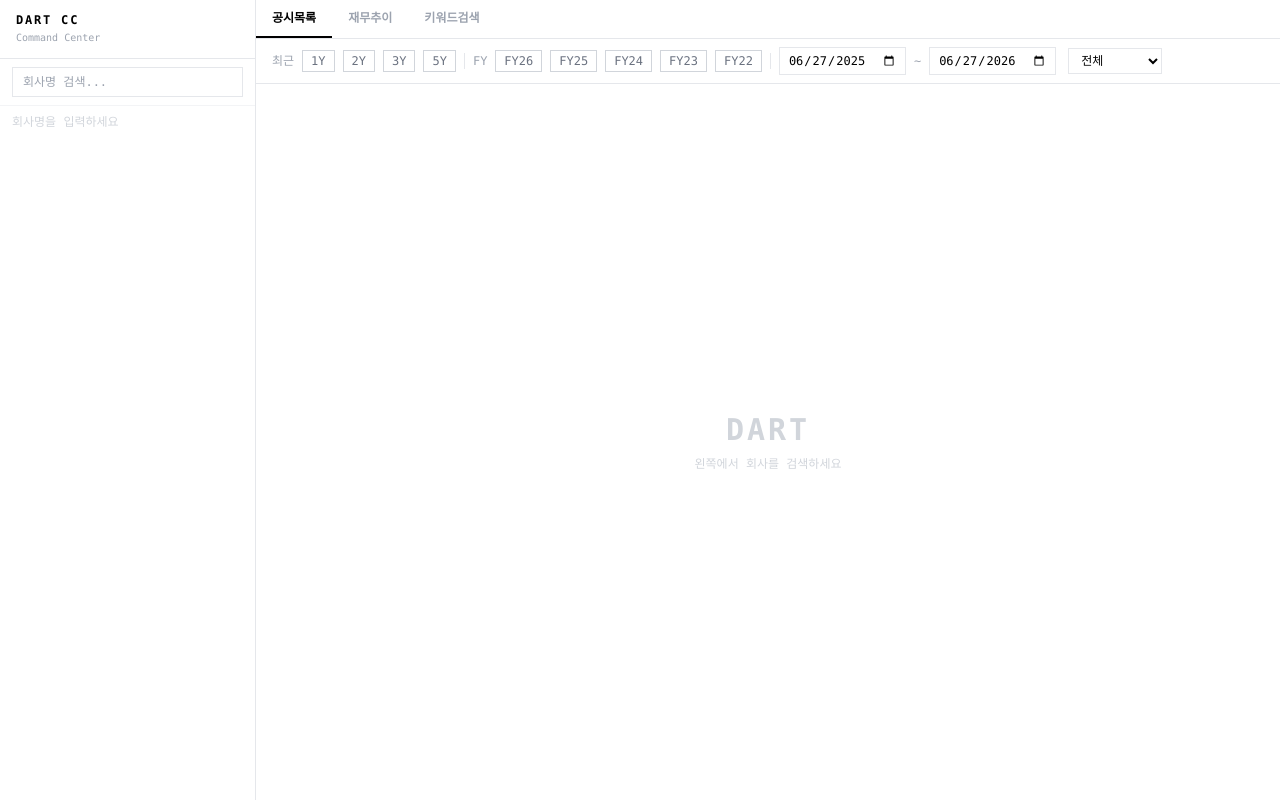
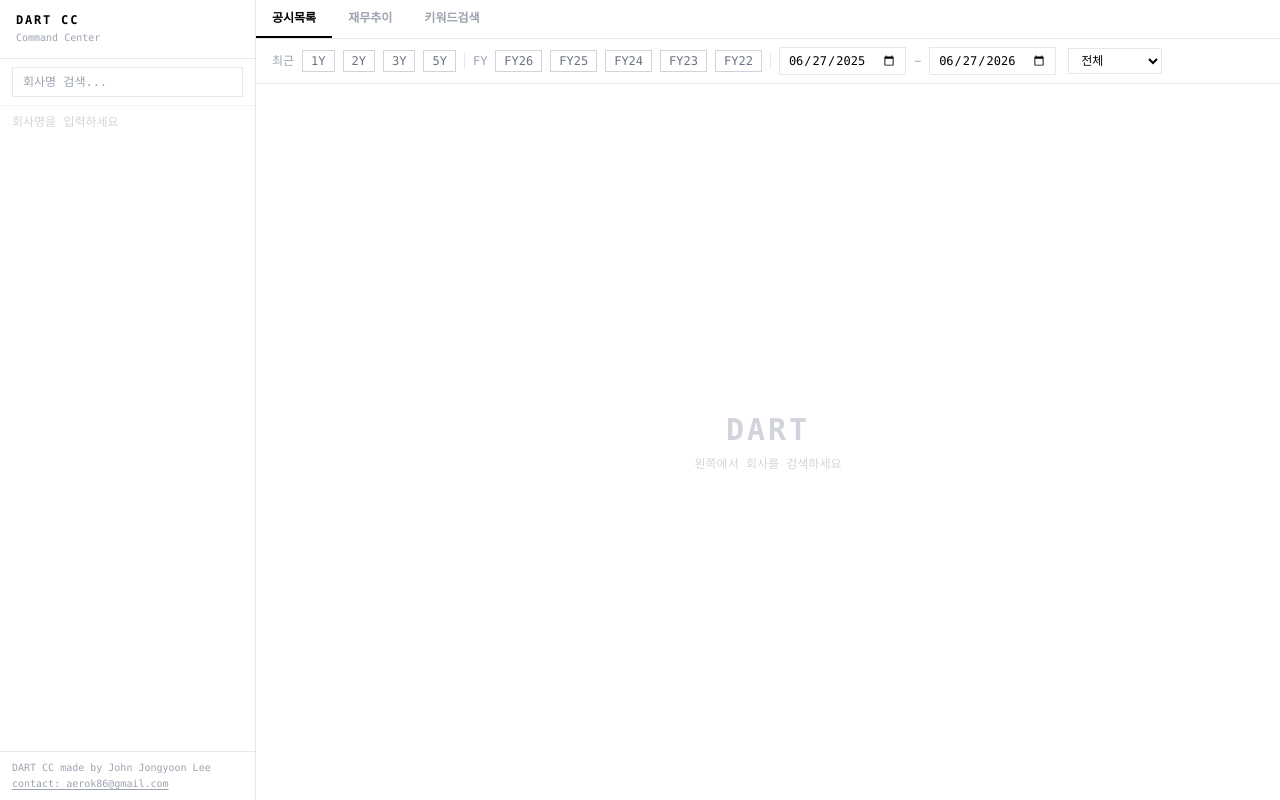
Before and after one commit to aerok86-arch/dart-command-center, a Next.js app: page / in a window 1280 px wide. Built offline with nearby package versions, Linux system fonts and the light colour scheme.

Commit message:
Add creator credit and contact

```diff
--- a/src/app/page.tsx
+++ b/src/app/page.tsx
@@ -468,6 +468,13 @@
             </div>
           </div>
         )}
+
+        <div className="px-3 py-2 border-t border-gray-200 text-[10px] leading-relaxed text-gray-400 bg-white">
+          <div>DART CC made by John Jongyoon Lee</div>
+          <a href="mailto:aerok86@gmail.com" className="hover:text-black underline underline-offset-2">
+            contact: aerok86@gmail.com
+          </a>
+        </div>
       </div>
 
       {/* ── Main ── */}
```
